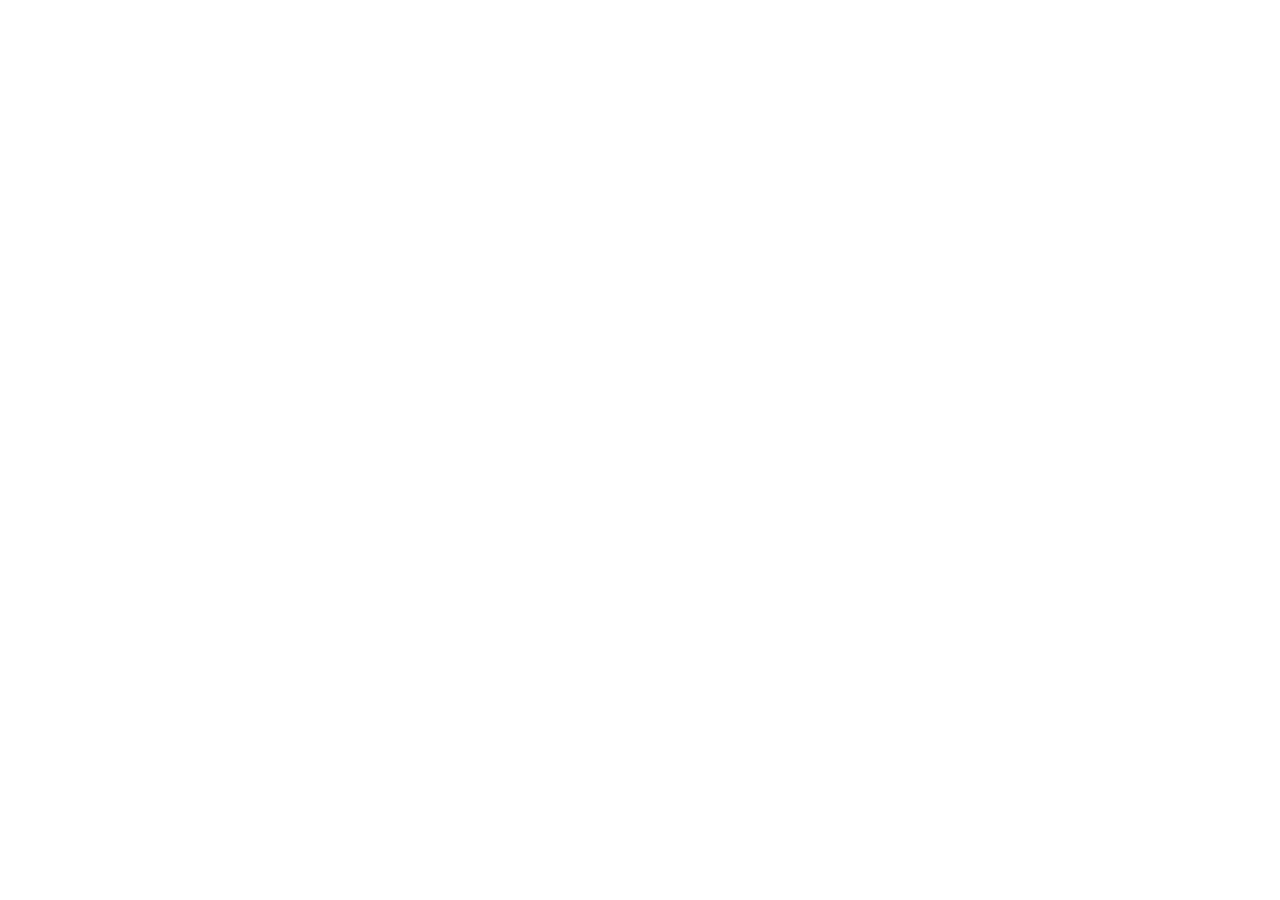
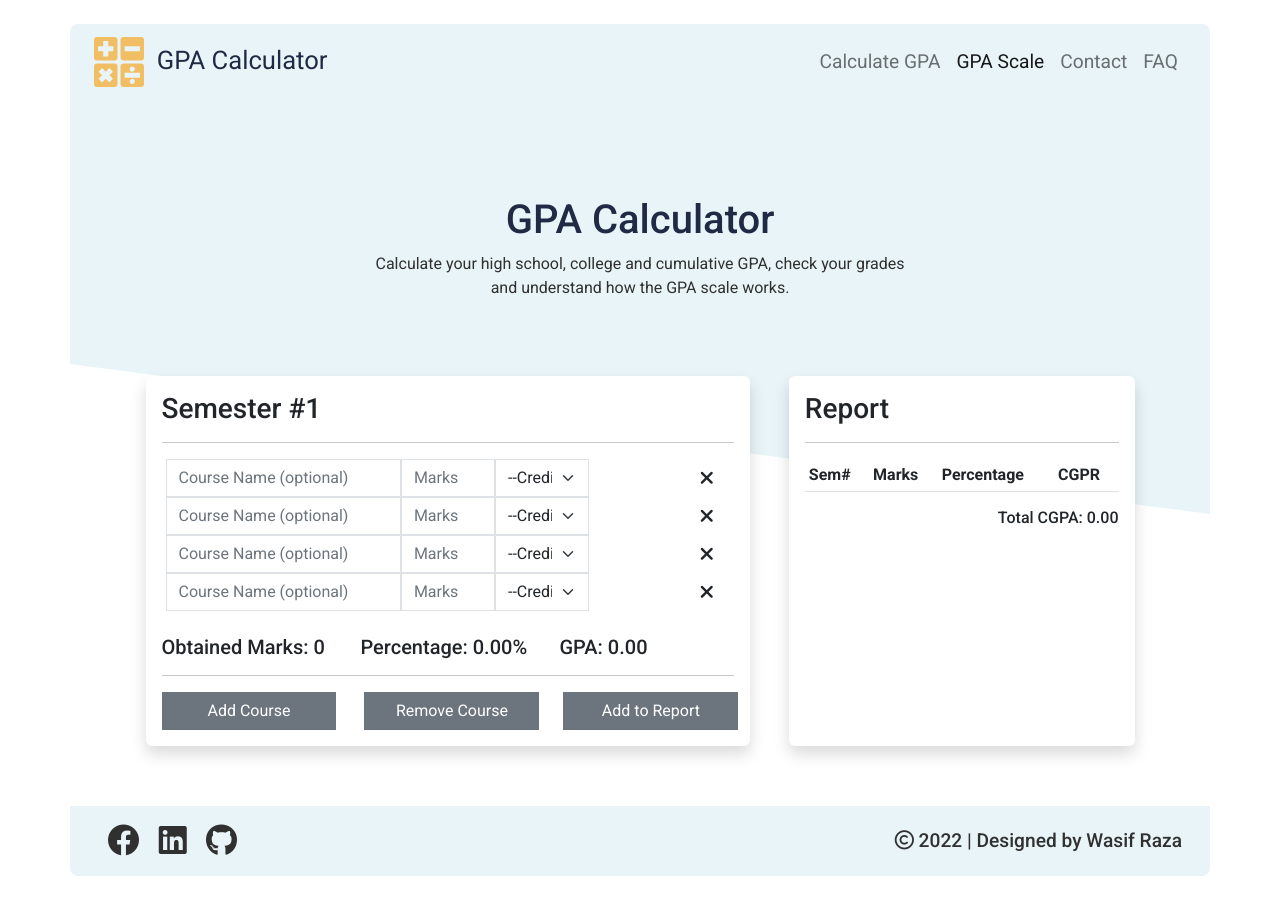
Before and after one commit to mwasifraza/gpa-calculator, a React (Create React App) app: page /calculate in a window 1280 px wide. Before the commit this address had no page. Before the commit the page ends 800 px from the top, so only its background shows below. Built offline with nearby package versions, Linux system fonts and the light colour scheme.

Commit message:
ui changes

```diff
--- a/src/App.js
+++ b/src/App.js
@@ -7,8 +7,8 @@
   return (
     <>
       <Routes>
-        {/* <Route path='/' element={<Header />}></Route> */}
-        <Route path='/' element={<Calculate />}></Route>
+        <Route path='/' element={<Header />}></Route>
+        <Route path='/calculate' element={<Calculate />}></Route>
       </Routes>
     </>
   );
--- a/src/components/Calculate.js
+++ b/src/components/Calculate.js
@@ -1,27 +1,30 @@
 import React from 'react';
 import GpaSection from './elements/GpaSection';
 import Navbar from './elements/Navbar';
+import Footer from './elements/Footer';
 
 const Calculate = () => {
   return (
     <>
     <div className='container'>
         <div className='row page'>
-            <div className='page-header'>
+            <div className='page-header my-4'>
                 <Navbar />
                 <div className='row main-head'>
-                    <div className='col-sm-6 m-5 p-5'>
+                    <div className='col-sm-6 mx-auto text-center mt-5 pt-5 z-2'>
+                        {/* <i class="fas fa-university fa-3x my-primary my-2"></i> */}
                         <h1>GPA Calculator</h1>
                         <p>Calculate your high school, college and cumulative GPA, check your grades and understand how the GPA scale works.</p>
                     </div>
                 </div>
-                <div className='row gpa-form'>
-                    <div className='col-sm-11 mx-auto'>
+                <div className='row gpa-form py-5'>
+                    <div className='col-sm-11 mx-auto z-2'>
                         <div className='p-1'>
                             <GpaSection />
                         </div>
                     </div>
                 </div>
+                <Footer />
             </div>
         </div>
     </div>
--- a/src/components/Header.js
+++ b/src/components/Header.js
@@ -1,4 +1,5 @@
 import React from 'react';
+import Footer from './elements/Footer';
 
 function validateName(){
     let fullname = document.querySelector('.form-control').value;
@@ -43,16 +44,7 @@
                     </div>
                     <button className='btn btn-outline-primary px-5 mt-5' type="button" disabled>Continue</button>
                 </div>
-                <div className='footer py-2 px-3'>
-                    <ul className='header-socials'>
-                        <li><a href="#"><i className="fab fa-facebook"></i></a></li>
-                        <li><a href="#"><i className="fab fa-linkedin"></i></a></li>
-                        <li><a href="#"><i className="fab fa-github"></i></a></li>
-                    </ul>
-                    <div className='d-flex align-items-center'>
-                        <h6><i className='far fa-copyright'></i> 2022 | Designed by <a href='#'>Wasif Raza</a></h6>
-                    </div>
-                </div>
+                <Footer />
             </div>
         </div>
     </div>
--- /dev/null
+++ b/src/components/elements/Footer.js
@@ -0,0 +1,20 @@
+import React from 'react'
+
+const Footer = () => {
+  return (
+    <>
+    <div className='footer py-2 px-3'>
+        <ul className='header-socials'>
+            <li><a href="#"><i className="fab fa-facebook"></i></a></li>
+            <li><a href="#"><i className="fab fa-linkedin"></i></a></li>
+            <li><a href="#"><i className="fab fa-github"></i></a></li>
+        </ul>
+        <div className='d-flex align-items-center'>
+            <h6><i className='far fa-copyright'></i> 2022 | Designed by <a href='#'>Wasif Raza</a></h6>
+        </div>
+    </div>
+    </>
+  )
+}
+
+export default Footer
--- a/src/css/main.scss
+++ b/src/css/main.scss
@@ -18,11 +18,21 @@
 a,p{
     color: $text-color;
 }
+.z-1{ z-index: 1; }
+.z-2{ z-index: 2; }
+.z-3{ z-index: 3; }
+
 .bg-my-primary{
     background-color: $primary-color;
 }
+.my-primary{
+    color: $primary-color;
+}
 .bg-my-secondary{
     background-color: $secondary-color;
+}
+.my-secondary{
+    color: $secondary-color;
 }
 .hide{
     display: none !important;
@@ -30,6 +40,16 @@
 ::-webkit-inner-spin-button,
 ::-webkit-outer-spin-button{
     display: none;
+}
+.navbar{
+    .navbar-brand{
+        font-size: 1.6rem;
+        color: $primary-color;
+        // margin: 0;
+    }
+    .nav-link{
+        font-size: 1.2rem;
+    }
 }
 
 .header{
@@ -114,71 +134,39 @@
                 }
             }
         }
-        .footer{
-            display: flex;
-            justify-content: space-between;
-
-            .header-socials{
-                display: flex;
-                margin: 0;
-                padding: 0;
-                list-style-type: none;
-
-                li{
-                    padding: 0.2rem 0.4rem;
-                    margin: 0 0.2rem;
-
-                    a{
-                        font-size: 2rem;
-                    }
-                }
-            }
-            h6{
-                margin-bottom: 0;
-                font-size: 1.2em;
-                color: $text-color;
-            }
-        }
     }
 }
 .page{
     position: relative;
-    min-height: 100vh;
-    padding-top: 2rem;
-    padding-bottom: 2rem;
     .page-header{
         position: relative;
-        height: 40vh;
-        border-top-left-radius: 0.5rem;
-        border-top-right-radius: 0.5rem;
-        // display: flex;
-        // flex-direction: column;
+        border-radius: 0.5rem;
         background-color: $bg-color;
-        // overflow: hidden;
-
-        &:after{
-            content: "";
-            position: absolute;
-            left: 0;
-            right: 0;
-            bottom: -50%;
-            width: 100%;
-            height: 100%;
-            transform: skewY(-7.5deg);
-            z-index: -1;
-            border-bottom-left-radius: 0.5rem;
-            border-bottom-right-radius: 0.5rem;
-            background-color: $bg-color;
-        }
 
         .main-head{
-            // background-color: #23C552;
             h1{
                 color: $primary-color;
             }
         }
 
         .gpa-form{
+            position: relative;
+            background-color: white;
+            &:before{
+                content: "";
+                position: absolute;
+                left: 0;
+                right: 0;
+                top: -25%;
+                width: 100%;
+                height: 50%;
+                transform: skewY(7.5deg);
+                z-index: 1;
+                background-color: $bg-color;
+                // border-bottom-left-radius: 0.5rem;
+                // border-bottom-right-radius: 0.5rem;
+            }
+
             .remove-icon{
                 display: flex;
                 justify-content: center;
@@ -191,13 +179,28 @@
         }
     }
 }
-.navbar{
-    .navbar-brand{
-        font-size: 1.6rem;
-        color: $primary-color;
-        // margin: 0;
+.footer{
+    display: flex;
+    justify-content: space-between;
+
+    .header-socials{
+        display: flex;
+        margin: 0;
+        padding: 0;
+        list-style-type: none;
+
+        li{
+            padding: 0.2rem 0.4rem;
+            margin: 0 0.2rem;
+
+            a{
+                font-size: 2rem;
+            }
+        }
     }
-    .nav-link{
-        font-size: 1.2rem;
+    h6{
+        margin-bottom: 0;
+        font-size: 1.2em;
+        color: $text-color;
     }
 }
```
